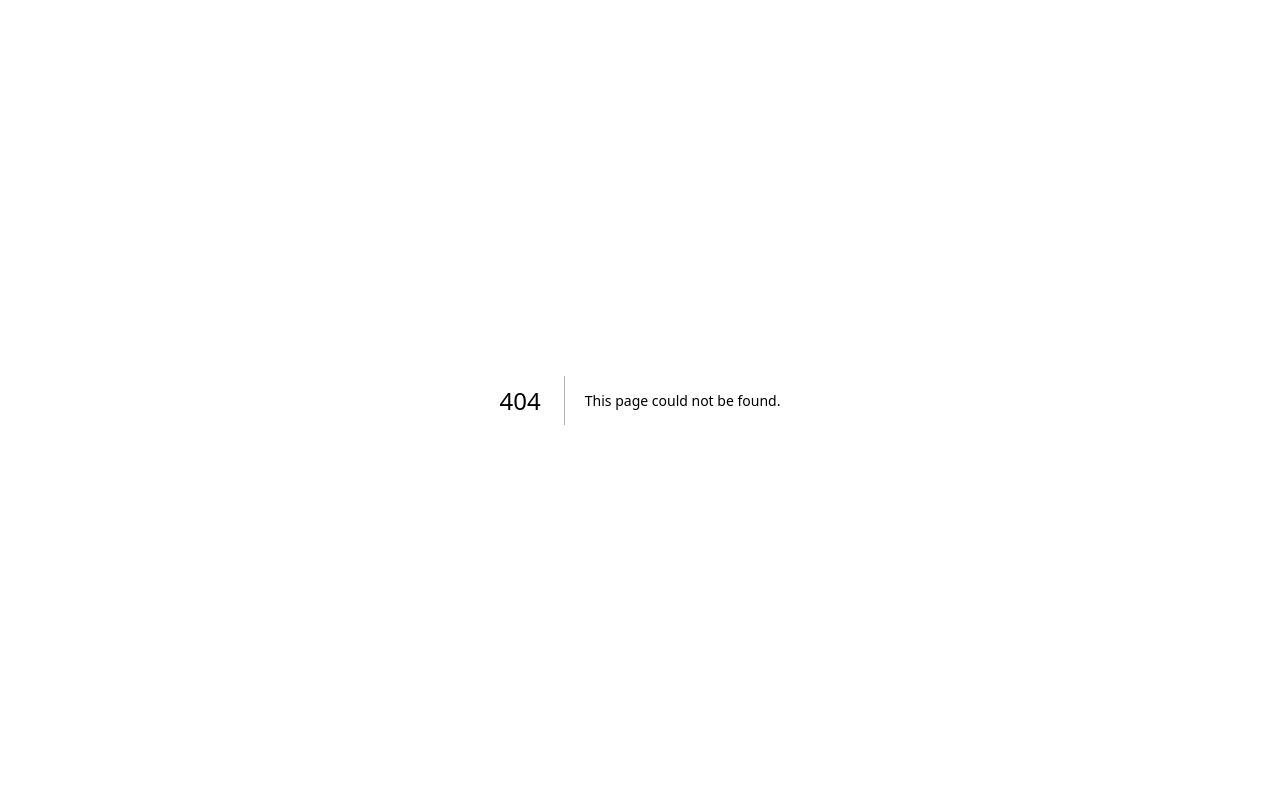
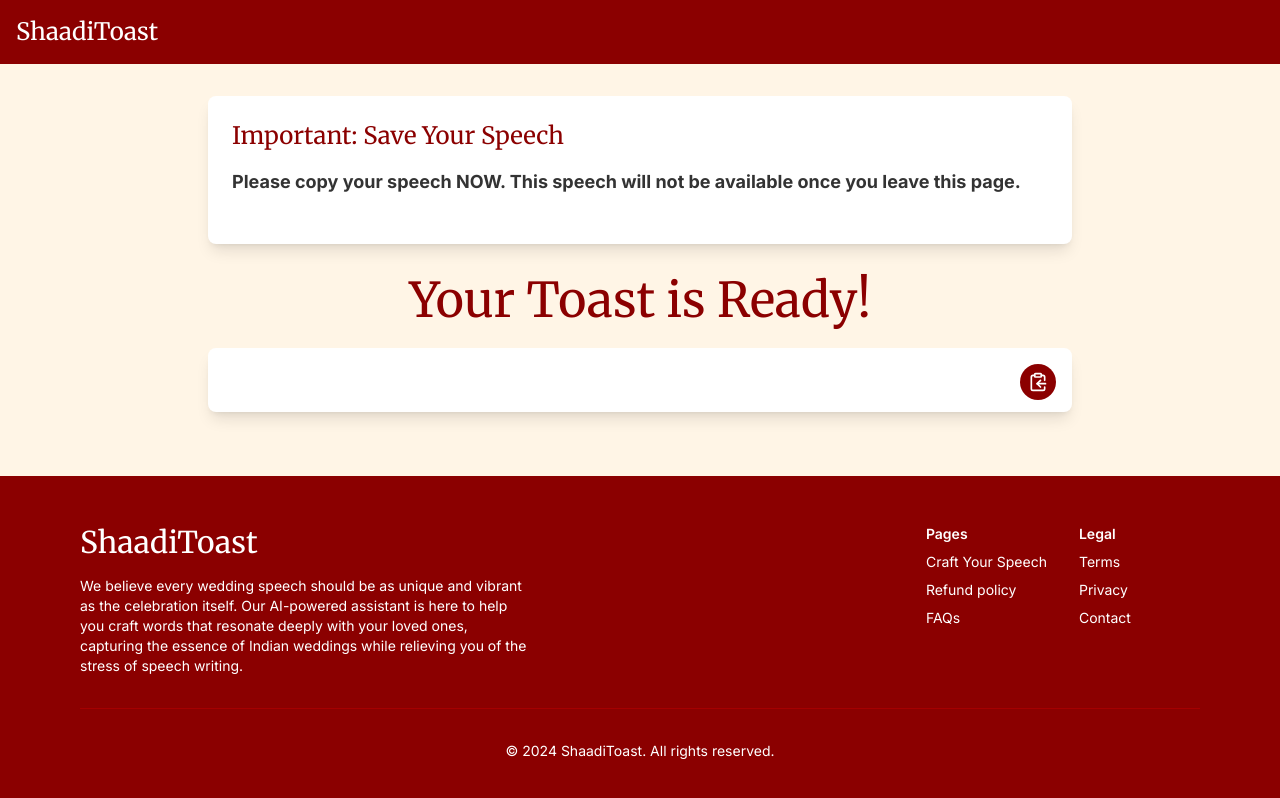
Before and after one commit to gaitonde/shaadi-toast, a Next.js app: page /success in a window 1280 px wide. Before the commit this address had no page. Shown: the top 798 px of the page. Built offline with nearby package versions, Linux system fonts and the light colour scheme.

Commit message:
fixes + new sucess page

```diff
--- a/src/app/api/create-checkout-session/route.ts
+++ b/src/app/api/create-checkout-session/route.ts
@@ -18,11 +18,10 @@ export async function POST(req: Request) {
       ],
       mode: 'payment',
       customer_email: email,
-      success_url: `${req.headers.get('origin')}/checkout/success?session_id={CHECKOUT_SESSION_ID}`,
+      success_url: `${req.headers.get('origin')}/success?session_id={CHECKOUT_SESSION_ID}`,
       cancel_url: `${req.headers.get('origin')}/speech`,
     });
 
-    console.log('XXX123 session', session.url);
     return NextResponse.json({ url: session.url });
   } catch (err) {
     console.error("Stripe error. Unable to create checkout session.", err);
--- /dev/null
+++ b/src/app/success/page.tsx
@@ -0,0 +1,129 @@
+'use client'
+
+import { Suspense, useEffect, useState } from 'react'
+import { Inter, Merriweather } from 'next/font/google'
+import Head from 'next/head'
+import { useSearchParams } from "next/navigation"
+import { ClipboardCopy } from 'lucide-react'
+
+const inter = Inter({ subsets: ['latin'] })
+const merriweather = Merriweather({ weight: '400', subsets: ['latin'] })
+
+function ImportantSection() {
+  return (
+    <section className="bg-white p-6 rounded-lg shadow-lg mb-8">
+      <h2 className={`text-2xl font-bold text-[#8b0000] mb-4 ${merriweather.className}`}>
+        Important: Save Your Speech
+      </h2>
+      <p className="text-lg text-[#333] mb-6 font-bold">
+        Please copy your speech NOW. This speech will not be available once you leave this page.
+      </p>
+    </section>
+  )
+}
+
+function SpeechContent({ content }: { content: string }) {
+  const [isCopied, setIsCopied] = useState(false)
+
+  const handleCopy = async () => {
+    try {
+      await navigator.clipboard.writeText(content)
+      setIsCopied(true)
+      setTimeout(() => setIsCopied(false), 2000)
+    } catch (err) {
+      console.error('Failed to copy text: ', err)
+    }
+  }
+
+  return (
+    <section className="text-center mb-8">
+      <h1 className={`text-4xl md:text-5xl font-bold text-[#8b0000] mb-6 ${merriweather.className} leading-tight`}>
+        Your Toast is Ready!
+      </h1>
+      <div className="bg-white p-6 rounded-lg shadow-lg relative">
+        <button
+          onClick={handleCopy}
+          className="absolute top-4 right-4 p-2 bg-[#8b0000] text-white rounded-full hover:bg-[#a50000] transition-colors duration-300"
+          aria-label="Copy speech to clipboard"
+        >
+          <ClipboardCopy size={20} />
+        </button>
+        {isCopied && (
+          <div className="absolute top-4 right-16 bg-green-500 text-white px-2 py-1 rounded text-sm">
+            Copied!
+          </div>
+        )}
+        <p className="text-lg text-[#333] mb-4">
+          {content}
+        </p>
+      </div>
+    </section>
+  )
+}
+
+export default function SuccessPage() {
+  const [speechContent, setSpeechContent] = useState('')
+  const searchParams = useSearchParams()
+
+  useEffect(() => {
+    const localSpeech = localStorage.getItem('speechResult') || ''
+    const json = localSpeech ? JSON.parse(localSpeech) : {}
+    setSpeechContent(json.speech)
+  }, [searchParams])
+
+  return (
+    <>
+      <Head>
+        <title>Your Toast is Ready! | ShaadiToast</title>
+        <meta name="description" content="Your personalized wedding toast is ready to view and copy" />
+      </Head>
+      <div className={`min-h-screen bg-[#fff5e6] ${inter.className}`}>
+        <header className="bg-[#8b0000] text-white py-4 sticky top-0 z-50">
+          <div className="container mx-auto px-4">
+            <h1 className={`text-2xl ${merriweather.className} font-bold`}>ShaadiToast</h1>
+          </div>
+        </header>
+        <main className="max-w-4xl mx-auto px-4 py-8">
+          <ImportantSection />
+          <Suspense fallback={<div>Loading...</div>}>
+            <SpeechContent content={speechContent} />
+          </Suspense>
+        </main>
+
+        <footer className="bg-[#8b0000] text-white py-12">
+          <div className="max-w-6xl mx-auto px-4">
+            <div className="flex flex-col md:flex-row justify-between items-start mb-8">
+              <div className="mb-8 md:mb-0 md:w-1/2">
+                <h2 className={`text-2xl md:text-3xl font-bold mb-4 ${merriweather.className}`}>ShaadiToast</h2>
+                <p className="text-sm max-w-md">
+                  We believe every wedding speech should be as unique and vibrant as the celebration itself. Our AI-powered assistant is here to help you craft words that resonate deeply with your loved ones, capturing the essence of Indian weddings while relieving you of the stress of speech writing.
+                </p>
+              </div>
+              <div className="grid grid-cols-2 gap-8 text-sm">
+                <div>
+                  <h3 className="font-semibold mb-2">Pages</h3>
+                  <ul className="space-y-2">
+                    <li><a href="#" className="hover:text-[#ffd700] transition-colors duration-300">Craft Your Speech</a></li>
+                    <li><a href="#" className="hover:text-[#ffd700] transition-colors duration-300">Refund policy</a></li>
+                    <li><a href="https://www.shaaditoast.com" className="hover:text-[#ffd700] transition-colors duration-300">FAQs</a></li>
+                  </ul>
+                </div>
+                <div>
+                  <h3 className="font-semibold mb-2">Legal</h3>
+                  <ul className="space-y-2">
+                    <li><a href="#" className="hover:text-[#ffd700] transition-colors duration-300">Terms</a></li>
+                    <li><a href="#" className="hover:text-[#ffd700] transition-colors duration-300">Privacy</a></li>
+                    <li><a href="#" className="hover:text-[#ffd700] transition-colors duration-300">Contact</a></li>
+                  </ul>
+                </div>
+              </div>
+            </div>
+            <div className="border-t border-[#a50000] pt-8 text-sm text-center">
+              <p>&copy; {new Date().getFullYear()} ShaadiToast. All rights reserved.</p>
+            </div>
+          </div>
+        </footer>
+      </div>
+    </>
+  )
+}
--- a/src/app/wiz/page.tsx
+++ b/src/app/wiz/page.tsx
@@ -49,7 +49,6 @@ const Wizard = () => {
           throw new Error('Failed to fetch questions');
         }
         const data = await response.json();
-        console.log("XXX: question data back from db: ", data.questions);
         const formattedCards: FormattedCard[] = data.questions.map((question : Question) => ({
           type: question.type,
           key: question.key,
@@ -61,11 +60,9 @@ const Wizard = () => {
             subTitle: question.subTitle,
           },
         }));
-        console.log("XXX: formattedCards: ", formattedCards);
         setWizardCards(formattedCards);
       } catch (error) {
         console.error('Error fetching questions:', error);
-        // Handle error (e.g., show error message to user)
       }
     };
 
@@ -128,6 +125,7 @@ const Wizard = () => {
     const commonProps = {
       onNext: handleNext,
       onPrevious: handlePrevious,
+      isTextArea: false,
       value: formData[(card as { key: string }).key] || '',
     };
 
@@ -151,7 +149,7 @@ const Wizard = () => {
   };
 
   return (
-    <div className="min-h-screen bg-[#FAF7F2] flex items-center justify-center">
+    <div className="min-h-screen min-w-[400px] bg-[#FAF7F2] flex items-center justify-center">
       {renderCard()}
     </div>
   );
--- a/src/components/input-text-card.tsx
+++ b/src/components/input-text-card.tsx
@@ -11,9 +11,10 @@ export interface InputTextCardProps {
   value: string;
   onNext: (str: string) => void;
   onPrevious: () => void;
+  isTextArea?: boolean; // New prop
 }
 
-export function InputTextCard({ title, subTitle, isRequired = false, placeholder, caption, value, onNext, onPrevious }: InputTextCardProps) {
+export function InputTextCard({ title, subTitle, isRequired = false, placeholder, caption, value, onNext, onPrevious, isTextArea = false }: InputTextCardProps) {
   const [inputValue, setInputValue] = useState(value)
   const [isError, setIsError] = useState(false)
   const inputRef = useRef<HTMLInputElement>(null)
@@ -71,7 +72,7 @@ export function InputTextCard({ title, subTitle, isRequired = false, placeholder
   }
 
   return (
-    <div className="min-h-screen flex items-center justify-center bg-[#FAF7F2] p-4">
+    <div className="min-h-screen flex items-center justify-center bg-[#FAF7F2] p-4 min-w-[1200px]">
       <div className="w-full max-w-2xl bg-white rounded-lg shadow-lg overflow-hidden">
         <div className="p-6">
           <h2 className={`text-2xl text-center ${isError ? 'text-red-500' : 'text-gray-800'}`}>
@@ -88,8 +89,22 @@ export function InputTextCard({ title, subTitle, isRequired = false, placeholder
           </p>
 
           <div className="mb-2">
+            {isTextArea ? (
+              <textarea
+                // ref={inputRef as React.RefObject<HTMLTextAreaElement>}
+                className={`w-full p-3 border rounded-md ${
+                  isError ? 'border-red-500' : 'border-blue-300'
+                } text-black`}
+                value={inputValue}
+                // onChange={(e) => handleInputChange(e as React.ChangeEvent<HTMLInputElement>)}
+                onBlur={handleInputBlur}
+                placeholder={placeholder}
+                aria-label={title}
+                rows={4}
+              />
+            ) : (
               <input
-              ref={inputRef}
+                ref={inputRef as React.RefObject<HTMLInputElement>}
                 type="text"
                 className={`w-full p-3 border rounded-md ${
                   isError ? 'border-red-500' : 'border-blue-300'
@@ -100,6 +115,7 @@ export function InputTextCard({ title, subTitle, isRequired = false, placeholder
                 placeholder={placeholder}
                 aria-label={title}
               />
+            )}
           </div>
 
           <p className="text-sm text-gray-500">
```
Lines whose indentation alone changed are shown as unchanged.
